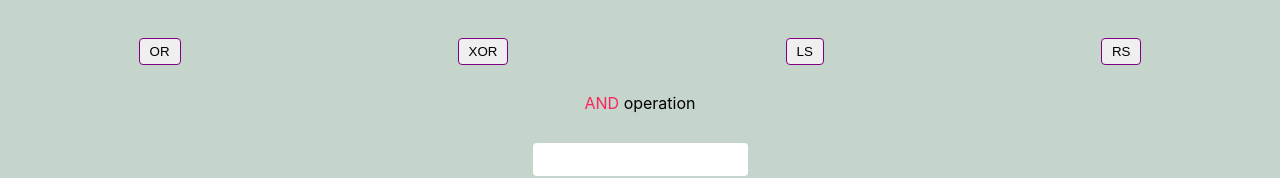
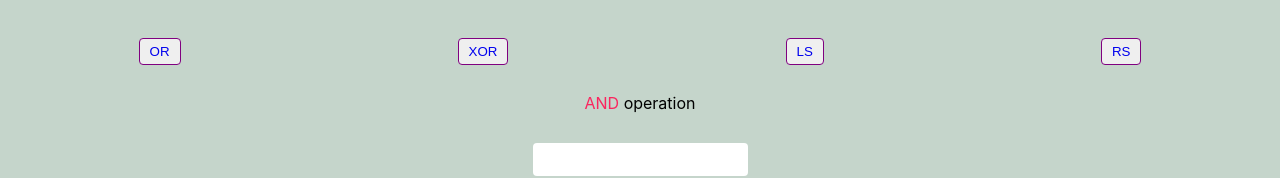
Before and after one commit to vipuly1/bitwise_calculator, a React (Create React App) app: page /and in a window 1280 px wide. Shown: the top 178 px of the page. Built offline with nearby package versions, Linux system fonts and the light colour scheme.

Commit message:
few UI changes

```diff
--- a/src/App.css
+++ b/src/App.css
@@ -7,13 +7,13 @@ body{
   justify-content: space-around;
   flex-wrap: wrap;
 }
-.nav > a > button{
+.nav > button{
   margin: 8px;
   padding: 5px 10px;
   border: 0.5px solid purple;
   border-radius: 4px;
 }
-.nav > a{
+.nav > button > a{
   text-decoration: none;
 }
 
--- a/src/Components/Links.js
+++ b/src/Components/Links.js
@@ -12,7 +12,7 @@ const Links = ({page}) => {
                 return item
             }
         }).map((item, index)=>{
-            return <Link key={index} to={`/${item}`}><button>{item.toUpperCase()}</button></Link>
+            return <button key={index}><Link  to={`/${item}`}>{item.toUpperCase()}</Link></button>
         })}
     </div>
   )
```
